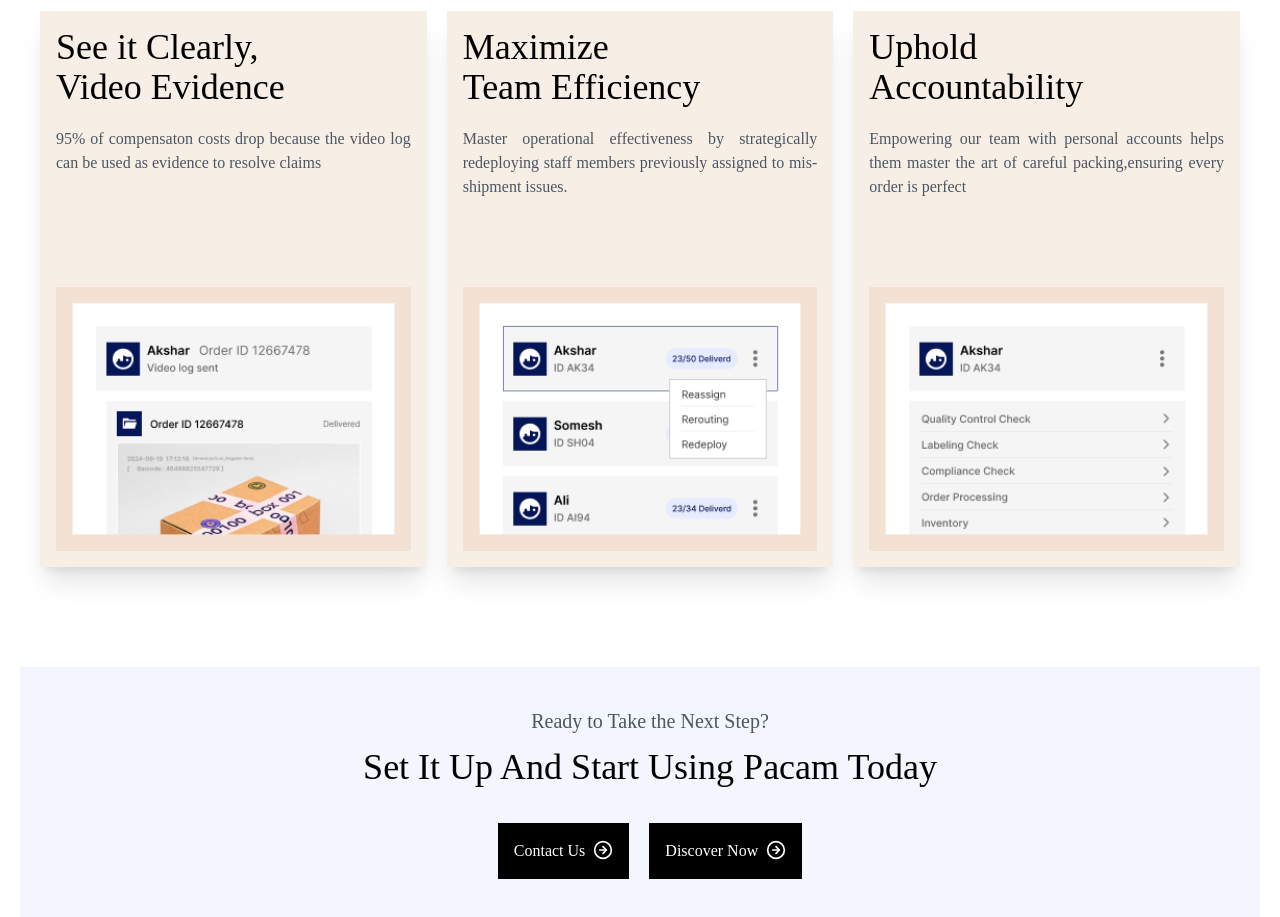
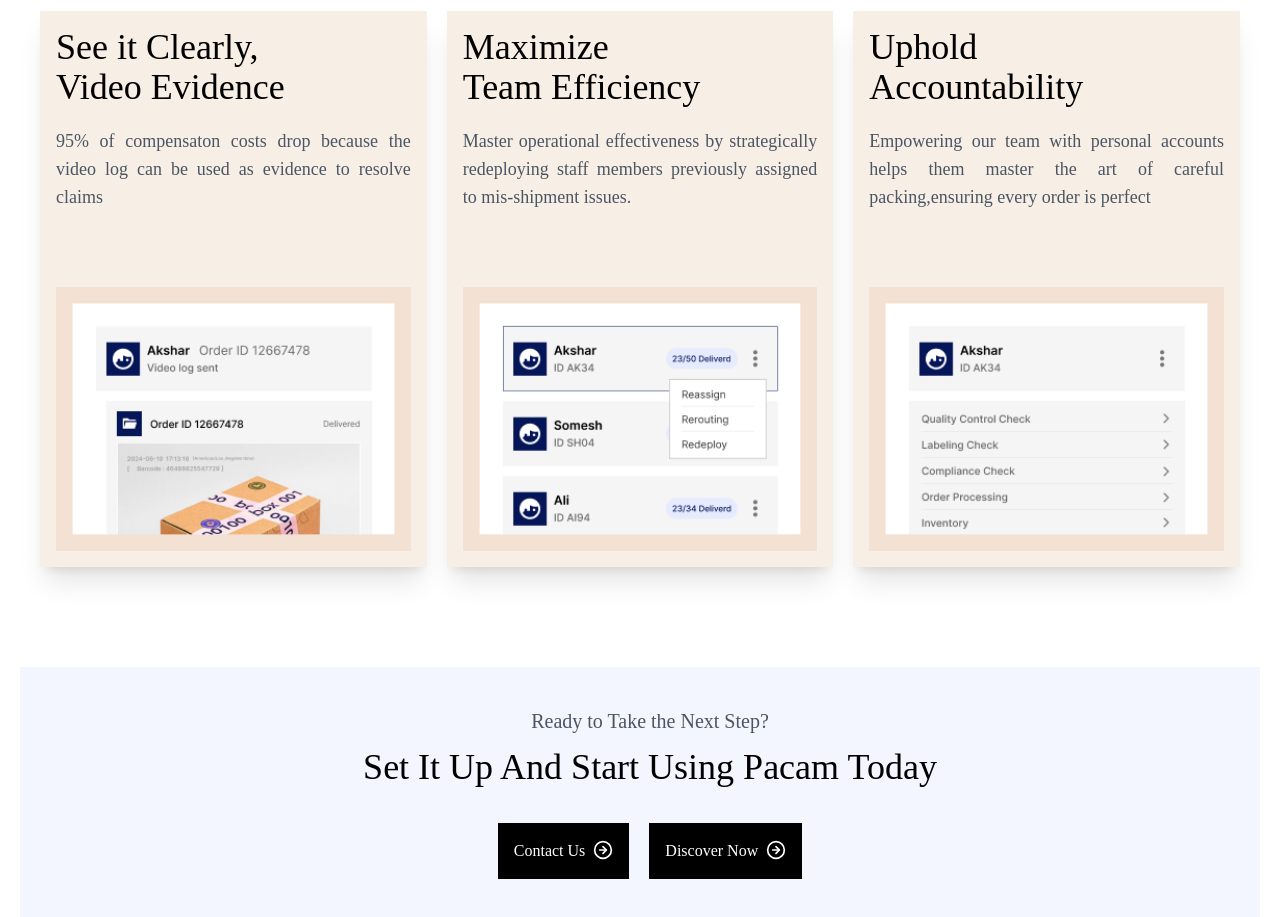
Before and after one commit to kunal23g/PACAM, a React (Vite) app: page / in a window 1280 px wide. Shown: the part 3180-4097 px from the top of the page. Built offline with nearby package versions, Linux system fonts and the light colour scheme.

Commit message:
Update Cards.jsx

```diff
--- a/src/components/Cards.jsx
+++ b/src/components/Cards.jsx
@@ -20,7 +20,7 @@ const Cards=()=>{
   <div className="flex flex-col  p-4 shadow-xl  my-3 hover:scale-105 duration-500 bg-[#F7EFE5]">
     <h1 className="text-3xl font-medium lg:text-4xl mb-5">See it Clearly, <br />Video Evidence</h1>
 
-    <h1 className="font-lora mb-20 lg:text-base text-gray-600 text-justify md:h-[80px]">
+    <h1 className=" text-xm  lg:text-lg font-lora mb-20  text-gray-600 text-justify md:h-[80px]">
       95% of compensaton costs drop because the video log can be used as evidence to resolve claims
     </h1>
 
@@ -32,7 +32,7 @@ const Cards=()=>{
   <div className="flex flex-col  p-4 shadow-xl  my-3 hover:scale-105 duration-500 bg-[#F7EFE5]">
     <h1 className="text-3xl font-medium lg:text-4xl mb-5">Maximize <br />Team Efficiency </h1>
 
-    <h1 className="font-lora mb-20 break-words text-base text-gray-600 text-justify md:h-[80px]">
+    <h1 className="font-lora mb-20 break-words text-xm  lg:text-lg text-gray-600 text-justify md:h-[80px]">
       Master operational effectiveness by strategically redeploying staff members previously assigned to mis-shipment issues.
     </h1>
 
@@ -44,7 +44,7 @@ const Cards=()=>{
   <div className="flex flex-col  p-4 shadow-xl  my-3 hover:scale-105 duration-500 bg-[#F7EFE5]">
     <h1 className="mb-5 font-medium text-3xl lg:text-4xl break-words">Uphold <br />Accountability</h1>
 
-    <h1 className="font-lora mb-20 text-base text-gray-600 text-justify md:h-[80px]">
+    <h1 className="font-lora mb-20 text-xm  lg:text-lg text-gray-600 text-justify md:h-[80px]">
       Empowering our team with personal accounts helps them master the art of careful packing,ensuring every order is perfect
     </h1>
 
```
